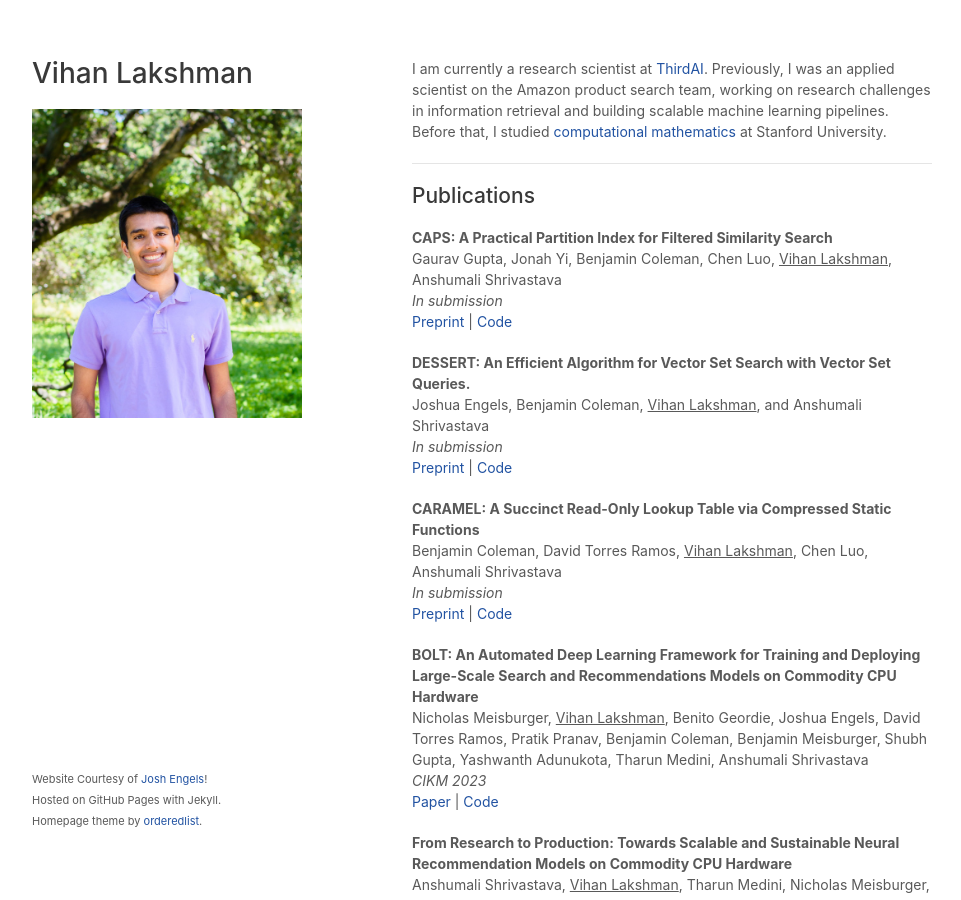
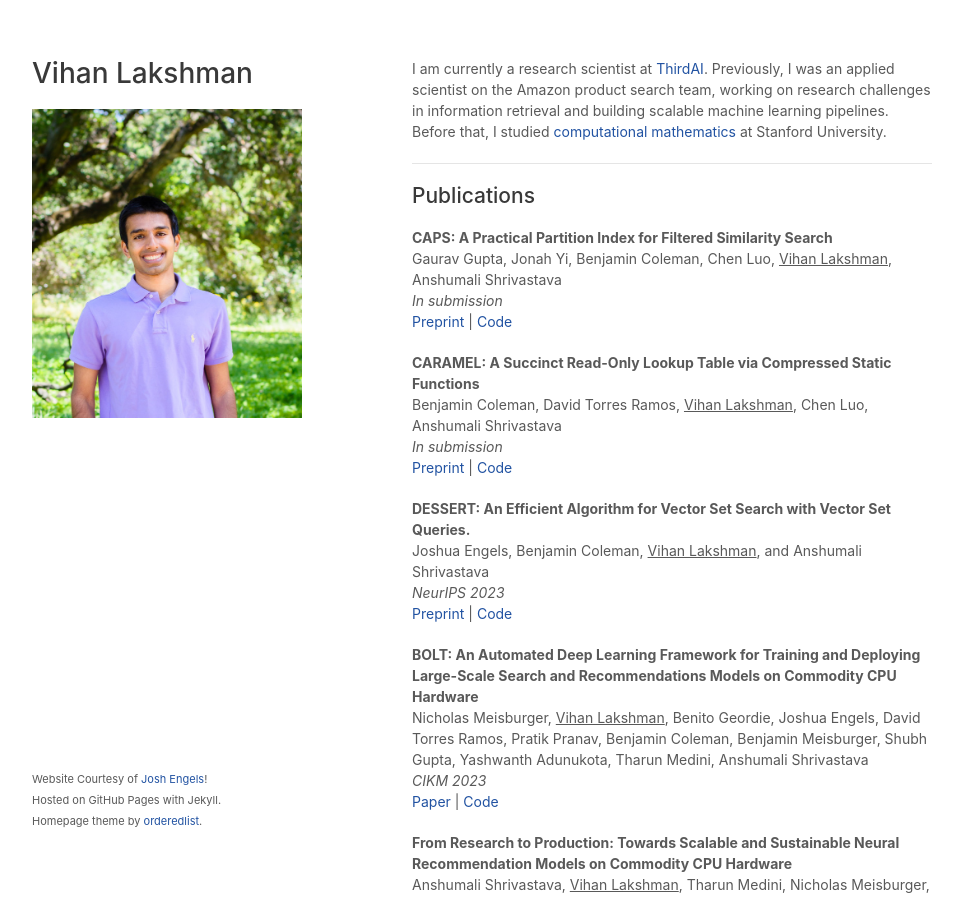
Before and after one commit to vihan-lakshman/vihan-lakshman.github.io, a Jekyll site: the page built from index.html, in a window 1280 px wide and 900 px high. Shown: the whole window, without its empty margins (158-1119 px from the left). Built offline with Jekyll 4.4.1, drawn with Linux system fonts in a browser that asks for light colours; a style sheet for code colours, icons or effects is not loaded.

Commit message:
Update list

```diff
--- a/index.html
+++ b/index.html
@@ -57,22 +57,20 @@
         <i>In submission</i><br>
         <a href="https://arxiv.org/pdf/2308.15014v1.pdf">Preprint</a> |
         <a href="https://github.com/gaurav16gupta/constrainedANN">Code</a>
-        <!-- <a href="dessert">Blog Post</a> -->
       </p>
-
-      <b>DESSERT: An Efficient Algorithm for Vector Set Search with Vector Set Queries.</b> <br>
-      Joshua Engels, Benjamin Coleman, <u>Vihan Lakshman</u>, and Anshumali Shrivastava<br>
-      <i>In submission</i><br>
-      <a href="https://arxiv.org/pdf/2210.15748.pdf">Preprint</a> |
-      <a href="https://github.com/ThirdAIResearch/Dessert">Code</a>
-      </p>
-
       <p>
         <b>CARAMEL: A Succinct Read-Only Lookup Table via Compressed Static Functions</b><br>
         Benjamin Coleman, David Torres Ramos, <u>Vihan Lakshman</u>, Chen Luo, Anshumali Shrivastava<br>
         <i>In submission</i><br>
         <a href="https://arxiv.org/pdf/2305.16545.pdf">Preprint</a> |
         <a href="https://github.com/brc7/caramel">Code</a>
+      </p>
+
+      <b>DESSERT: An Efficient Algorithm for Vector Set Search with Vector Set Queries.</b> <br>
+      Joshua Engels, Benjamin Coleman, <u>Vihan Lakshman</u>, and Anshumali Shrivastava<br>
+      <i>NeurIPS 2023</i><br>
+      <a href="https://arxiv.org/pdf/2210.15748.pdf">Preprint</a> |
+      <a href="https://github.com/ThirdAIResearch/Dessert">Code</a>
       </p>
 
       <p>
```
